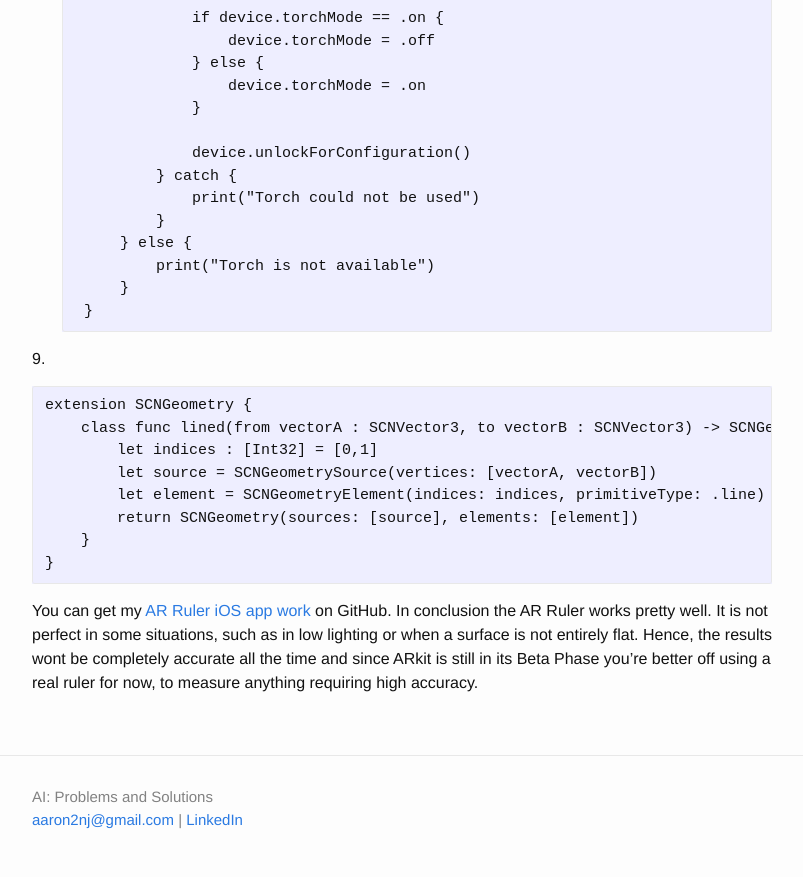
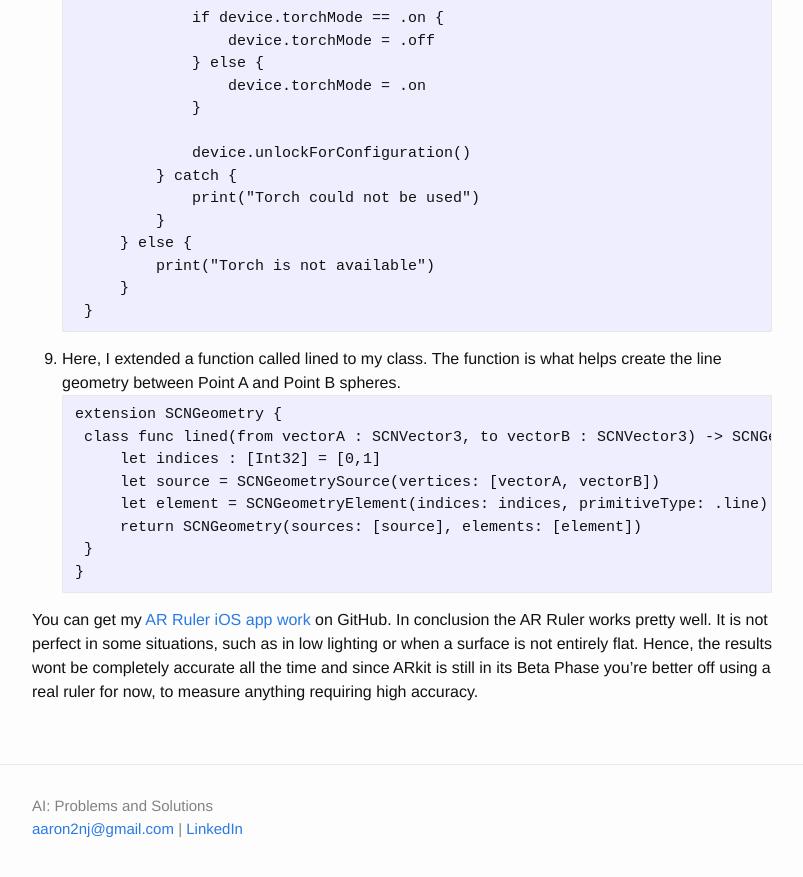
Before and after one commit to alexalwks2/aaronjohn2.github.io, a Jekyll site: the page built from _posts/2018-08-18-ar-ruler.md, in a window 1280 px wide and 900 px high, scrolled down 5555 px. Shown: the top 877 px of the window, without its empty margins (238-1041 px from the left). Built offline with Jekyll 4.4.1, drawn with Linux system fonts in a browser that asks for light colours; comment, search, counter and statistics services are not loaded.

Commit message:
Update 2018-08-18-ar-ruler.md

````diff
--- a/_posts/2018-08-18-ar-ruler.md
+++ b/_posts/2018-08-18-ar-ruler.md
@@ -203,7 +203,7 @@ func renderer(_ renderer: SCNSceneRenderer, updateAtTime time: TimeInterval) {
 ```
 
 
-9.
+9. Here, I extended a function called lined to my class. The function is what helps create the line geometry between Point A and Point B spheres.
 ```
 extension SCNGeometry {
     class func lined(from vectorA : SCNVector3, to vectorB : SCNVector3) -> SCNGeometry {
````
